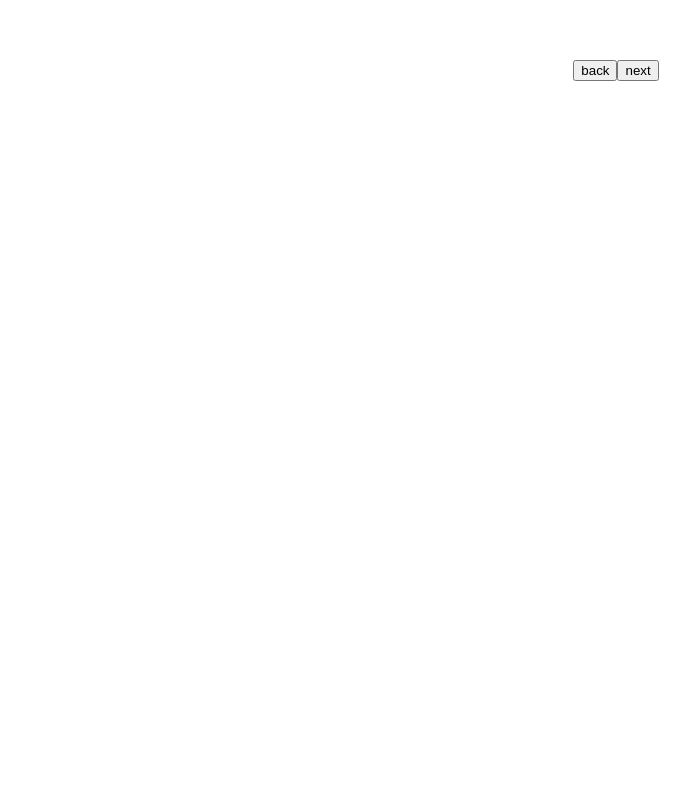
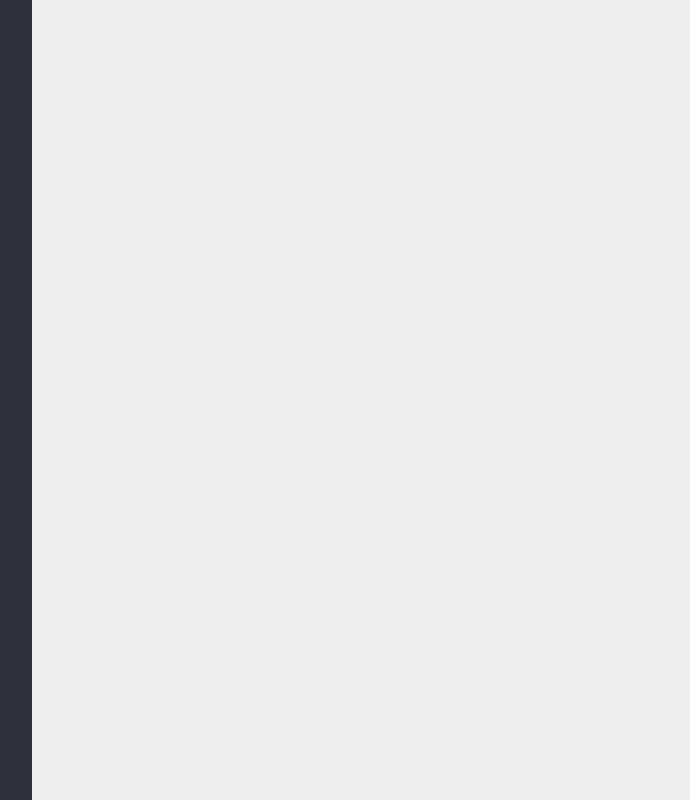
Before and after one commit to rustinliu/yinote, a Vue app: page / in a window 1280 px wide. Shown: the whole page, without its empty margins (24-714 px from the left). Built offline with nearby package versions, Linux system fonts and the light colour scheme; a small style sheet from the web is missing.

Commit message:
引入SVG图标，完成Sidebar

```diff
--- a/src/App.vue
+++ b/src/App.vue
@@ -1,32 +1,58 @@
 <template>
-  <div id="app">
-    <button @click="back">back</button>
-    <button @click="next">next</button>
-    <router-view />
-  </div>
+    <div id="app">
+        <Sidebar></Sidebar>
+        <router-view />
+    </div>
 </template>
 
 <script>
+import Sidebar from '@/components/Sidebar.vue';
 export default {
-  name: "App",
-  methods: {
-    back() {
-      this.$router.go(-1);
+    name: 'App',
+    components: {
+        Sidebar,
     },
-    next() {
-      this.$router.go(1);
-    }
-  }
 };
 </script>
 
 <style>
+@import '//at.alicdn.com/t/font_496303_kqrjhri8l25d0a4i.css';
+* {
+    margin: 0;
+    padding: 0;
+    box-sizing: border-box;
+}
+html,
+body,
 #app {
-  font-family: "Avenir", Helvetica, Arial, sans-serif;
-  -webkit-font-smoothing: antialiased;
-  -moz-osx-font-smoothing: grayscale;
-  text-align: center;
-  color: #2c3e50;
-  margin-top: 60px;
+    height: 100%;
+}
+body {
+    font-family: -apple-system, 'Noto Sans', 'Helvetica Neue', Helvetica, 'Nimbus Sans L', Arial, 'Liberation Sans', 'PingFang SC', 'Hiragino Sans GB', 'Noto Sans CJK SC', 'Source Han Sans SC', 'Source Han Sans CN', 'Microsoft YaHei', 'Wenquanyi Micro Hei', 'WenQuanYi Zen Hei', 'ST Heiti', SimHei, 'WenQuanYi Zen Hei Sharp', sans-serif;
+    font-size: 14px;
+    -moz-osx-font-smoothing: grayscale;
+    background-color: #eee;
+}
+a {
+    text-decoration: none;
+    color: #444;
+}
+ul,
+li {
+    list-style: none;
+}
+.btn {
+    color: #666;
+    font-size: 12px;
+    padding: 2px 4px;
+    background-color: #fff;
+    box-shadow: 0px 0px 2px 0px #ccc;
+    border: none;
+    cursor: pointer;
+    display: inline-block;
+}
+#app {
+    display: flex;
+    align-items: stretch;
 }
 </style>
--- /dev/null
+++ b/src/components/Sidebar.vue
@@ -0,0 +1,46 @@
+<template>
+    <div id="sidebar">
+        <div class="icons">
+            <router-link to="/note/1" title="笔记" active-class="selected"><i class="iconfont icon-note"></i></router-link>
+            <router-link to="/notebooks" title="笔记本" active-class="selected"><i class="iconfont icon-notebook"></i></router-link>
+            <router-link to="/trash/2" title="回收站" active-class="selected"><i class="iconfont icon-trash"></i></router-link>
+        </div>
+        <div class="logout" @click="onLogout">
+            <i class="iconfont icon-logout"></i>
+        </div>
+    </div>
+</template>
+
+<script>
+export default {};
+</script>
+
+<style scoped>
+#sidebar {
+    position: relative;
+    width: 56px;
+    text-align: center;
+    background-color: #2c333c;
+}
+.icons {
+    margin-top: 15px;
+}
+.icons a {
+    padding: 6px 0;
+    display: block;
+}
+.selected {
+    background-color: #5e6266;
+}
+.logout {
+    position: absolute;
+    bottom: 20px;
+    width: 100%;
+    text-align: center;
+    cursor: pointer;
+}
+
+.iconfont {
+    color: #fff;
+}
+</style>
```
Also changed, not shown: 1 other file (tests, documents, lock files or other folders).
